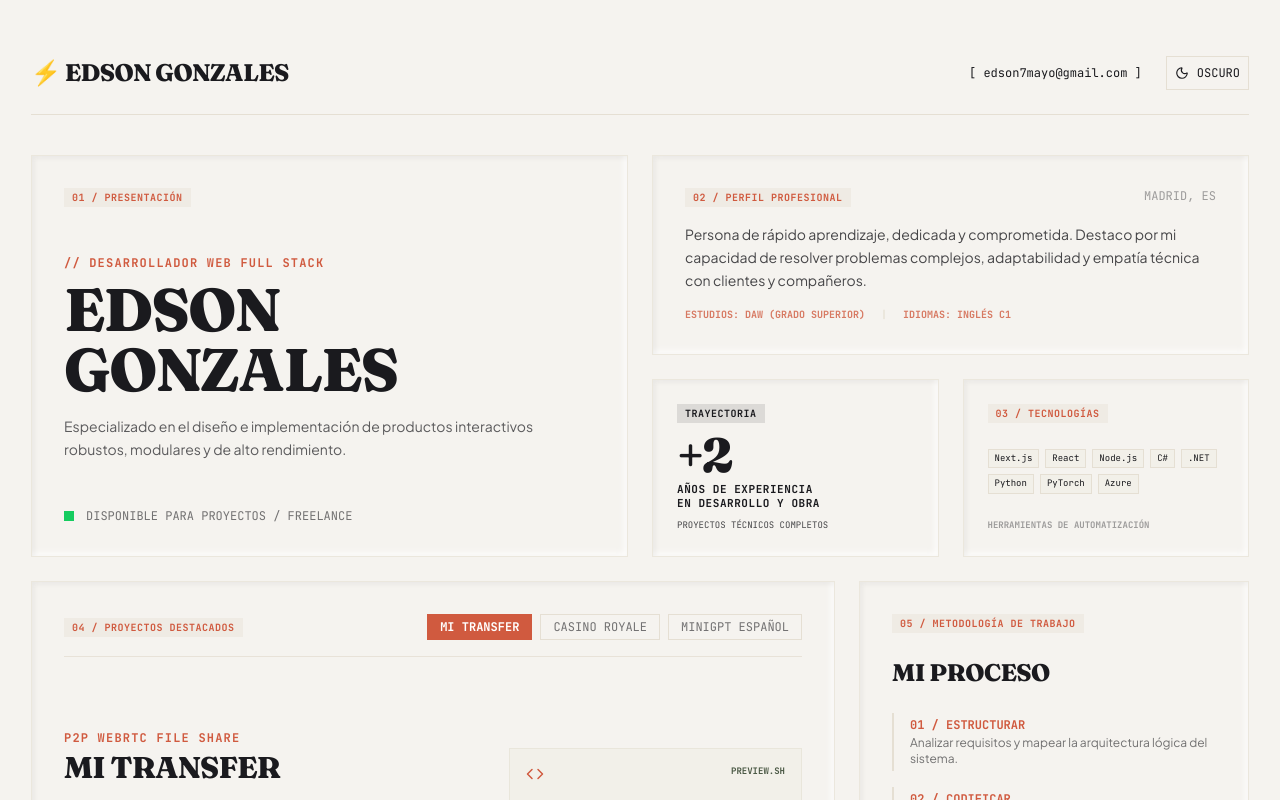
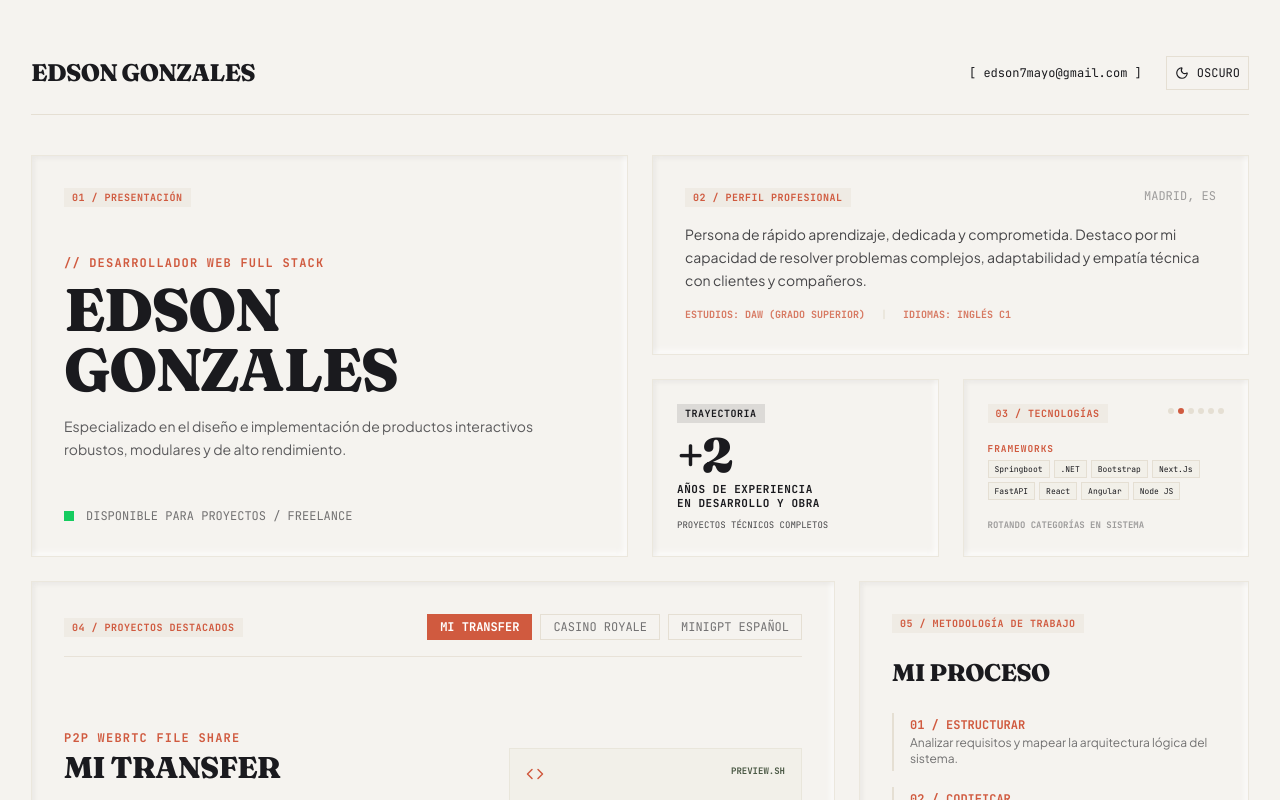
Before and after one commit to 3ds0m/Portafolio, a Next.js app: page / in a window 1280 px wide. Shown: the top 800 px of the page. Built offline with nearby package versions, Linux system fonts and the light colour scheme.

Commit message:
Eliminar emoji de rayo del nav, cambiar sol por smiley en reloj y rotar categorias de tecnologias

```diff
--- a/src/app/page.js
+++ b/src/app/page.js
@@ -83,6 +83,33 @@ function CardTile({ children, className = "", onClick, style = {}, highlightBord
   );
 }
 
+const techCategories = [
+  {
+    name: "Lenguajes",
+    items: ["Java", "C#", "JavaScript", "Thymeleaf", "Perl", "Python", "HTML", "DTD", "XSD", "CSS"]
+  },
+  {
+    name: "Frameworks",
+    items: ["Springboot", ".NET", "Bootstrap", "Next.Js", "FastAPI", "React", "Angular", "Node JS"]
+  },
+  {
+    name: "BBDD",
+    items: ["PostgreSQL", "MySQL", "MongoDB"]
+  },
+  {
+    name: "Cloud",
+    items: ["AWS", "Azure", "VPS", "Vercel", "Railway", "Render"]
+  },
+  {
+    name: "Testing",
+    items: ["Jest", "Pytest", "JUnit", "Docker Compose", "Kubernetes"]
+  },
+  {
+    name: "Herramientas",
+    items: ["Docker", "Git", "Github", "Jira", "IntelliJ", "VSCode", "Cursor", "Canva", "Excel", "Selenium", "Postman", "API Gateway", "Kong", "Kafka", "UIPath", "Claude Code", "TRAE"]
+  }
+];
+
 export default function Home() {
   const [isDark, setIsDark] = useState(false);
   const [mounted, setMounted] = useState(false);
@@ -90,6 +117,7 @@ export default function Home() {
   const [greeting, setGreeting] = useState("¡HOLA!");
   const [activeProjectIdx, setActiveProjectIdx] = useState(0);
   const [activeExperienceIdx, setActiveExperienceIdx] = useState(0);
+  const [activeCategoryIdx, setActiveCategoryIdx] = useState(0);
 
   // Terminal state
   const [terminalForm, setTerminalForm] = useState({ name: "", email: "", message: "" });
@@ -97,7 +125,7 @@ export default function Home() {
   const [isSubmitting, setIsSubmitting] = useState(false);
   const [focusedInput, setFocusedInput] = useState(null);
 
-  // Load and apply theme, clock updates
+  // Load and apply theme, clock updates, and tech rotation
   useEffect(() => {
     setMounted(true);
 
@@ -123,17 +151,26 @@ export default function Home() {
 
       const h = date.getHours();
       if (h >= 6 && h < 12) {
-        setGreeting("BUENOS DÍAS 🌅");
+        setGreeting("BUENOS DÍAS :)");
       } else if (h >= 12 && h < 20) {
-        setGreeting("BUENAS TARDES ☀️");
+        setGreeting("BUENAS TARDES :)");
       } else {
-        setGreeting("BUENAS NOCHES 🌙");
+        setGreeting("BUENAS NOCHES :)");
       }
     };
 
     updateTime();
     const interval = setInterval(updateTime, 1000);
-    return () => clearInterval(interval);
+
+    // Rotate tech stack categories every 3.5 seconds
+    const techInterval = setInterval(() => {
+      setActiveCategoryIdx((prev) => (prev + 1) % techCategories.length);
+    }, 3500);
+
+    return () => {
+      clearInterval(interval);
+      clearInterval(techInterval);
+    };
   }, []);
 
   // Handle manual theme toggle
@@ -262,7 +299,7 @@ export default function Home() {
       {/* --- Simplified Editorial Header --- */}
       <header className="w-full py-6 flex justify-between items-center border-b border-brand-border mb-10">
         <div className="font-headings font-extrabold text-2xl tracking-tight text-text-main">
-          ⚡ EDSON GONZALES
+          EDSON GONZALES
         </div>
 
         <div className="flex items-center gap-6 font-tech text-xs">
@@ -383,23 +420,56 @@ export default function Home() {
         </CardTile>
 
         {/* ==========================================
-            TILE D: TECH STACK GRID (Size: 3x1)
+            TILE D: ROTATING TECH STACK (Size: 3x1)
            ========================================== */}
         <CardTile className="lg:col-span-3 lg:row-span-1 p-6 flex flex-col justify-between bg-tile-bg">
+          <div className="flex justify-between items-start">
             <span className="font-tech text-[10px] text-brand-accent bg-brand-border/40 px-2 py-0.5 font-bold tracking-wider w-max">
               03 / TECNOLOGÍAS
             </span>
-          <div className="flex flex-wrap gap-1.5 my-2">
-            {techStack.slice(0, 8).map((tech, idx) => (
+            {/* Small indicators for rotating categories */}
+            <div className="flex gap-1 mt-1">
+              {techCategories.map((_, idx) => (
                 <span
                   key={idx}
-                className="font-tech text-[9px] bg-brand-border/20 text-text-main border border-brand-border px-1.5 py-0.5 hover:border-brand-accent transition-colors"
+                  className={`w-1.5 h-1.5 rounded-full transition-colors duration-300 ${
+                    activeCategoryIdx === idx ? "bg-brand-accent" : "bg-brand-border"
+                  }`}
+                />
+              ))}
+            </div>
+          </div>
+
+          <div className="my-2 min-h-[65px] overflow-hidden flex flex-col justify-center">
+            <AnimatePresence mode="wait">
+              <motion.div
+                key={activeCategoryIdx}
+                initial={{ opacity: 0, x: 8 }}
+                animate={{ opacity: 1, x: 0 }}
+                exit={{ opacity: 0, x: -8 }}
+                transition={{ duration: 0.25 }}
+                className="space-y-1"
+              >
+                <span className="font-tech text-[9.5px] uppercase tracking-widest text-brand-accent font-bold block">
+                  {techCategories[activeCategoryIdx].name}
+                </span>
+                <div className="flex flex-wrap gap-1">
+                  {techCategories[activeCategoryIdx].items.map((tech, idx) => (
+                    <span
+                      key={idx}
+                      className="font-tech text-[8px] bg-brand-border/20 text-text-main border border-brand-border px-1.5 py-0.5 hover:border-brand-accent transition-colors"
                     >
                       {tech}
                     </span>
                   ))}
                 </div>
-          <span className="font-tech text-[9px] text-text-main/40 uppercase font-bold">Herramientas de automatización</span>
+              </motion.div>
+            </AnimatePresence>
+          </div>
+
+          <span className="font-tech text-[9px] text-text-main/40 uppercase font-bold">
+            ROTANDO CATEGORÍAS EN SISTEMA
+          </span>
         </CardTile>
 
         {/* ==========================================
```
Lines whose indentation alone changed are shown as unchanged.
